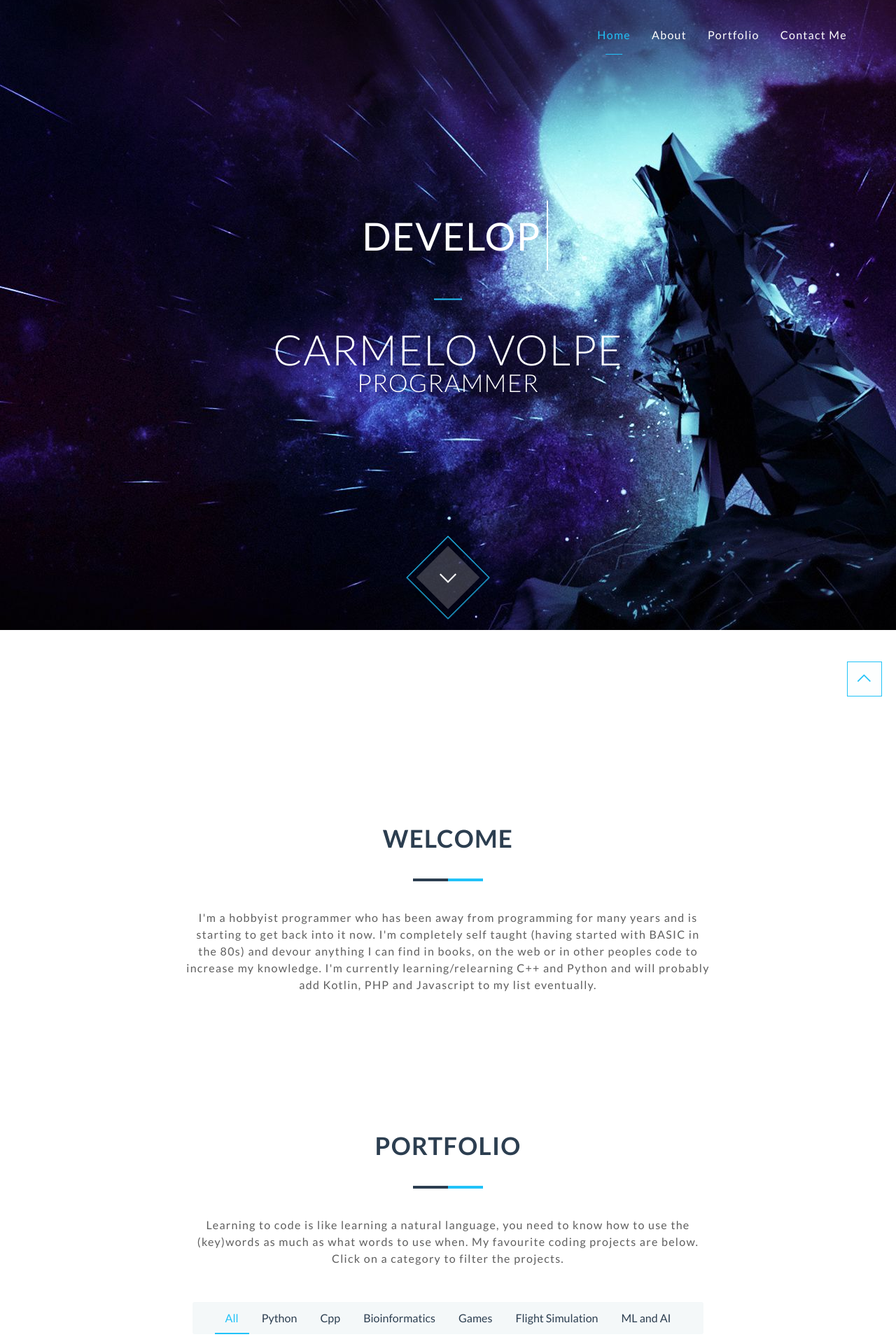
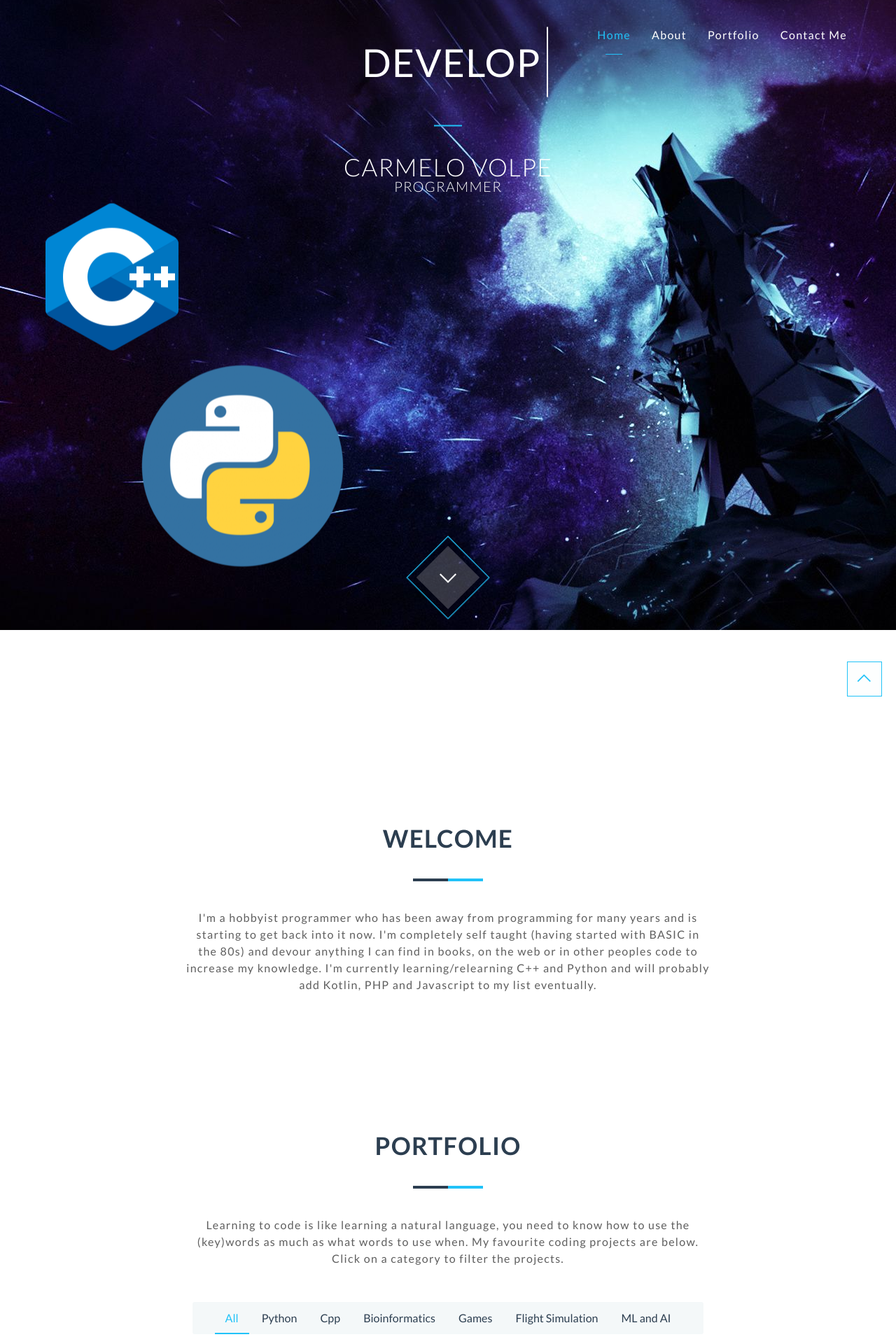
Before and after one commit to Gamernaut/gamernaut.github.io, a Jekyll site: the page built from index.html, in a window 1280 px wide. Shown: the top 1920 px of the page at 70% size. Built offline with Jekyll 4.4.1, drawn with Linux system fonts in a browser that asks for light colours; nearby versions of some CDN libraries.

Commit message:
Update header.html

```diff
--- a/_includes/header.html
+++ b/_includes/header.html
@@ -61,8 +61,10 @@
 
         <div class="row heading-title">
           <hr class="small">
-          <h1 class="thin">{{ site.header-title }}</h1>
-          <h2 class="thin">{{ site.header-tagline }}</h2>
+          <h2 class="thin">{{ site.header-title }}</h2>
+          <h3 class="thin">{{ site.header-tagline }}</h3>
+          <img src="{{ site.baseurl }}/images/logos/cpp240.png" alt="Cpp logo"/>
+          <img src="{{ site.baseurl }}/images/logos/python.png" alt="Python logo"/>
         </div>
 
 
```
